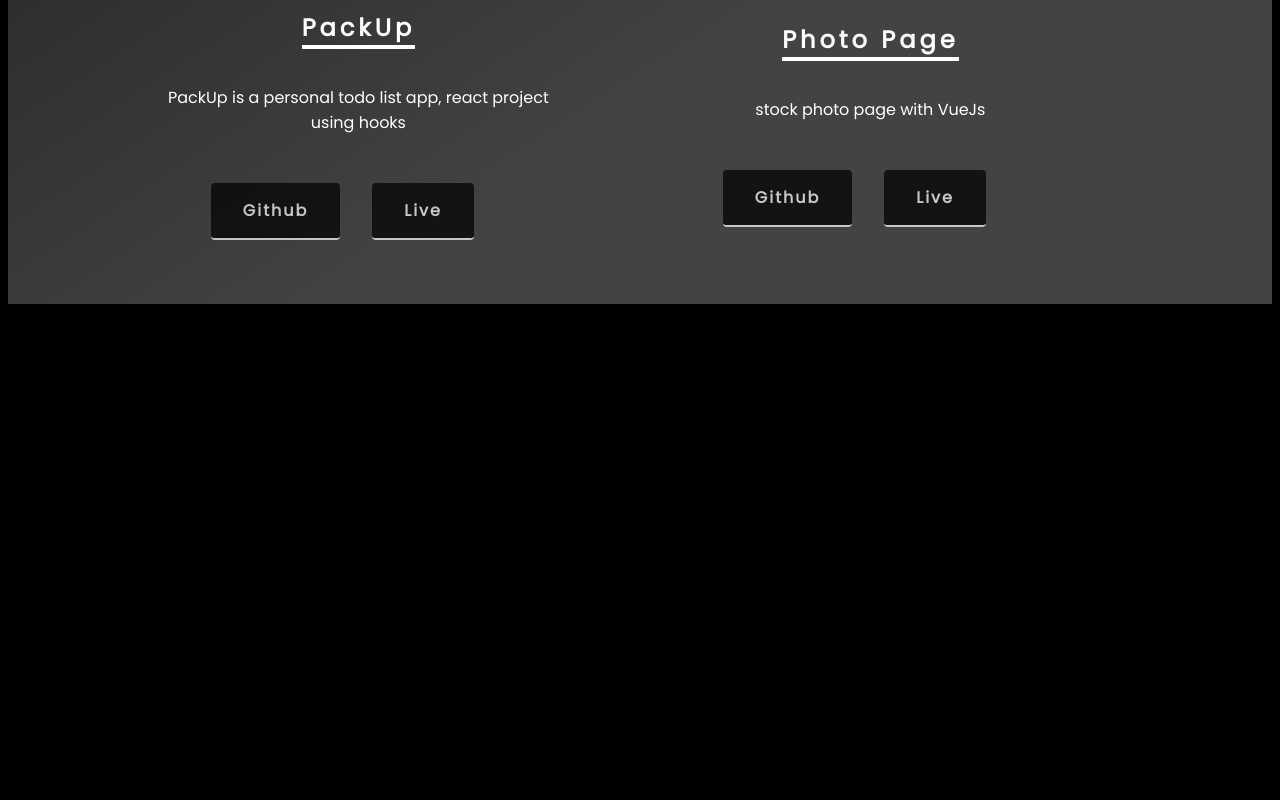
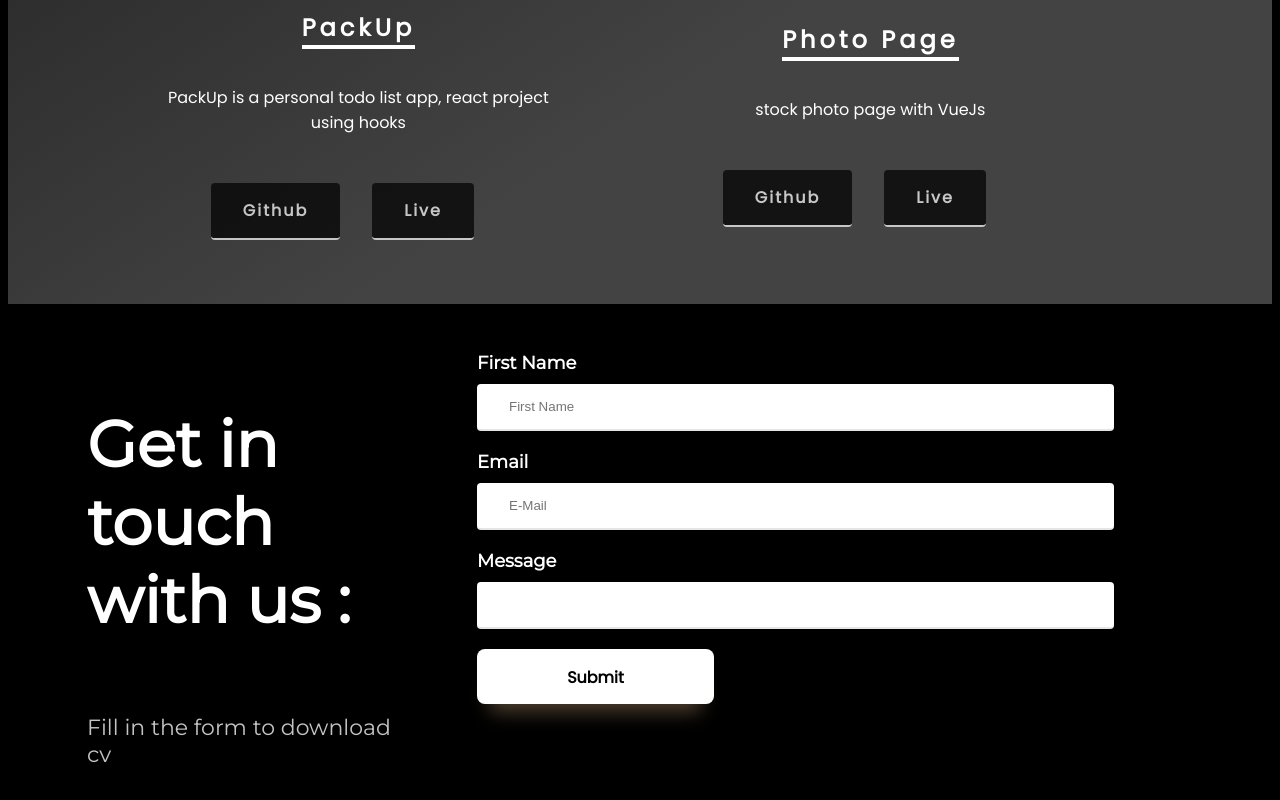
Before and after one commit to Bariscncfc/portfoweb, a React (Create React App) app: page / in a window 1280 px wide. Shown: the part 2578-3378 px from the top of the page. Before the commit the page ends 2890 px from the top, so only its background shows below. Built offline with nearby package versions, Linux system fonts and the light colour scheme.

Commit message:
Contact Form is created. Added firebase to the project.

```diff
--- a/package.json
+++ b/package.json
@@ -3,12 +3,15 @@
   "version": "0.1.0",
   "private": true,
   "dependencies": {
+    "@firebase/firestore": "^3.4.5",
     "@testing-library/jest-dom": "^5.16.2",
     "@testing-library/react": "^12.1.3",
     "@testing-library/user-event": "^13.5.0",
     "compass": "^0.1.1",
+    "firebase": "^9.6.8",
     "react": "^17.0.2",
     "react-dom": "^17.0.2",
+    "react-phone-input-2": "^2.15.0",
     "react-scripts": "5.0.0",
     "web-vitals": "^2.1.4"
   },
--- a/src/App.js
+++ b/src/App.js
@@ -4,6 +4,7 @@
 import Hero from "./components/Hero";
 import About from "./components/About";
 import Projects from "./components/Projects";
+import Contact from "./components/Contact";
 
 
 function App() {
@@ -13,6 +14,7 @@
         <Hero/>
         <About/>
         <Projects/>
+        <Contact/>
     </div>
   );
 }
--- /dev/null
+++ b/src/components/Contact/contact.scss
@@ -0,0 +1,204 @@
+
+
+
+.container{
+  max-width: 1170px;
+  margin-left: auto;
+  margin-right: auto;
+  padding: 1em;
+}
+
+ul{
+  list-style: none;
+  padding: 0;
+}
+
+.brand{
+  text-align: center;
+}
+
+.brand span{
+  color: #fff;
+}
+
+
+.wrapper > *{
+  padding: 1em;
+}
+
+.company-info{
+  background: transparent;
+  display: flex;
+  flex-direction: column;
+  justify-content: center;
+  align-items: center;
+  h2 {
+    font-family: Montserrat;
+    font-style: normal;
+    font-weight: bold;
+    font-size: 64px;
+    line-height: 78px;
+    color: white;
+  }
+  p {
+    font-family: Montserrat;
+    font-style: normal;
+    font-weight: normal;
+    font-size: 22px;
+    line-height: 27px;
+    color: #C4C4C4;
+  }
+}
+
+.company-info h3, .company-info ul{
+  text-align: center;
+  margin: 0 0 1rem 0;
+}
+
+.contact{
+  background: transparent;
+}
+
+/* form styles */
+.contact form{
+  display: flex;
+  flex-direction: column;
+}
+
+.contact form label{
+  display: block;
+}
+
+.contact form p{
+  margin: 0;
+  label {
+    font-family: Montserrat;
+    font-style: normal;
+    font-weight: 600;
+    font-size: 18px;
+    line-height: 22px;
+    color: white;
+    margin-bottom: 10px;
+  }
+  input {
+    width: 80%;
+    border-radius: 4px;
+    border: none;
+    border-bottom: 2px solid #E5E5E5;
+    margin-bottom: 20px;
+    padding: 15px 32px;
+  }
+  input:focus {
+    background: #535c68;
+    color: white;
+    outline: 0;
+    transition: background-color 2s ease-out;
+    border: 2px solid black;
+  }
+}
+
+.contact form .full{
+  grid-column: 1 / 3;
+}
+
+.contact form button, .contact form input, .contact form textarea{
+  width: 100%;
+  padding: 1em;
+  border: none;
+  border-bottom: 2px solid #E5E5E5;
+}
+
+.contact form button{
+  font-family: 'Poppins', sans-serif;
+  font-size: 1rem;
+  width: 237px;
+  height: 55px;
+  background: white;
+  box-shadow: 0px 20px 19px -13px rgba(207, 168, 122, 0.4);
+  border-radius: 8px;
+  color: black;
+  border: none;
+  font-weight: bold;
+}
+
+.contact form button:hover, .contact form button focus{
+  background: #92bde7;
+  color: black;
+  outline: 0;
+  transition: background-color 2s ease-out;
+}
+
+.brochures {
+  display: flex;
+  justify-content: center;
+}
+.download-btn {
+  width: 160px;
+  height: 55px;
+  background-color: #3c40c6;
+  padding: 5px 12px;
+  color:white;
+  box-shadow: 0px 20px 19px -13px rgba(207, 168, 122, 0.4);
+  border-radius: 8px;
+  font-size: 1.8rem;
+  text-align: center;
+  font-family: 'Poppins', sans-serif;
+  font-weight: bold;
+  border: none;
+  margin-left: 10px;
+  margin-top: 10px;
+  text-decoration: none;
+}
+
+/* large screens */
+@media(min-width: 700px){
+
+  .wrapper{
+    display: grid;
+    grid-template-columns: 1fr 2fr;
+  }
+
+  .wrapper > *{
+    padding: 2em;
+  }
+
+  .company-info h3, .company-info ul, .brand{
+    text-align: left;
+  }
+}
+
+@media screen and (max-width: 900px){
+  .wrapper{
+    display: grid;
+    grid-template-columns: 1fr;
+  }
+  .wrapper > *{
+    padding: 1em;
+  }
+  .company-info h3, .company-info ul, .brand{
+    text-align: center;
+  }
+  .company-info {
+    display: flex;
+    justify-content: center;
+    align-items: center;
+    h2 {
+      font-size: 3rem;
+      line-height: 60px;
+    }
+    p {
+      font-size: 1rem;
+      line-height: 20px;
+    }
+  }
+  .contact form {
+    display: flex;
+    flex-direction: column;
+    justify-content: center;
+    align-items: center;
+  }
+  .phone-input {
+    margin-bottom: 3%;
+  }
+
+}
--- /dev/null
+++ b/src/components/Contact/index.js
@@ -0,0 +1,67 @@
+import React, {useState} from 'react';
+import { db } from "../../firebase";
+import { collection, addDoc } from "firebase/firestore";
+
+import './contact.scss'
+
+const Contact = () => {
+
+    const [name, setName] = useState("");
+    const [mail, setMail] = useState("");
+    const [message, setMessage] = useState("");
+    const [showForm,setShowForm] = useState(true);
+    const [showBtn, setShowBtn] = useState(false);
+
+    const handleSubmit = async (event) => {
+        event.preventDefault();
+        try {
+            await addDoc(collection(db, "records"), {
+                name: name,
+                mail: mail,
+                message: message,
+            });
+        } catch (err) {
+            alert(err);
+        }
+        setName("");
+        setMail("");
+        setShowBtn(true);
+        setShowForm(false);
+    };
+  return (
+
+      <div className="container">
+          <div className="wrapper animated bounceInLeft">
+              <div className="company-info">
+                  <h2>Get in touch <br/> with us :</h2>
+                  <p>Fill in the form to download cv</p>
+                  {showBtn == true ? <div className="brochures">
+
+                      <a href="/"download="Barış Can Çifçi Cv" className="download-btn">CV</a>
+                  </div> : null}
+              </div>
+              <div className="contact">
+                  <form>
+                      <p>
+                          <label>First Name</label>
+                          <input type="text" name="name" value={name} onChange={(e) => setName(e.target.value)} placeholder="First Name"/>
+                      </p>
+                      <p>
+                          <label>Email</label>
+                          <input type="email" name="email" value={mail} onChange={(e) => setMail(e.target.value)} placeholder="E-Mail"/>
+                      </p>
+                      <p className="full">
+                          <label>Message</label>
+                          <input type="text" onChange={(e) => setMessage(e.target.value)} value={message}></input>
+                      </p>
+                      <p className="full wow fadeInUp">
+                          <button onClick={handleSubmit}>Submit</button>
+                      </p>
+                  </form>
+              </div>
+          </div>
+      </div>
+  )
+}
+
+export default Contact;
--- /dev/null
+++ b/src/firebase.js
@@ -0,0 +1,16 @@
+import { initializeApp } from "firebase/app"
+import { getFirestore } from "firebase/firestore"
+
+const firebaseConfig = {
+    apiKey: "AIzaSyAB_2L_e5eumUYhcvKQjpeg8TBNWyJqSng",
+    authDomain: "portfoweb.firebaseapp.com",
+    projectId: "portfoweb",
+    storageBucket: "portfoweb.appspot.com",
+    messagingSenderId: "103561783165",
+    appId: "1:103561783165:web:e9fc8c92402e9a3c2dce14",
+    measurementId: "G-DFSGBXB1BL"
+};
+
+const app = initializeApp(firebaseConfig)
+const db = getFirestore(app)
+export {db}
```
Also changed, not shown: 1 other file (tests, documents, lock files or other folders).
